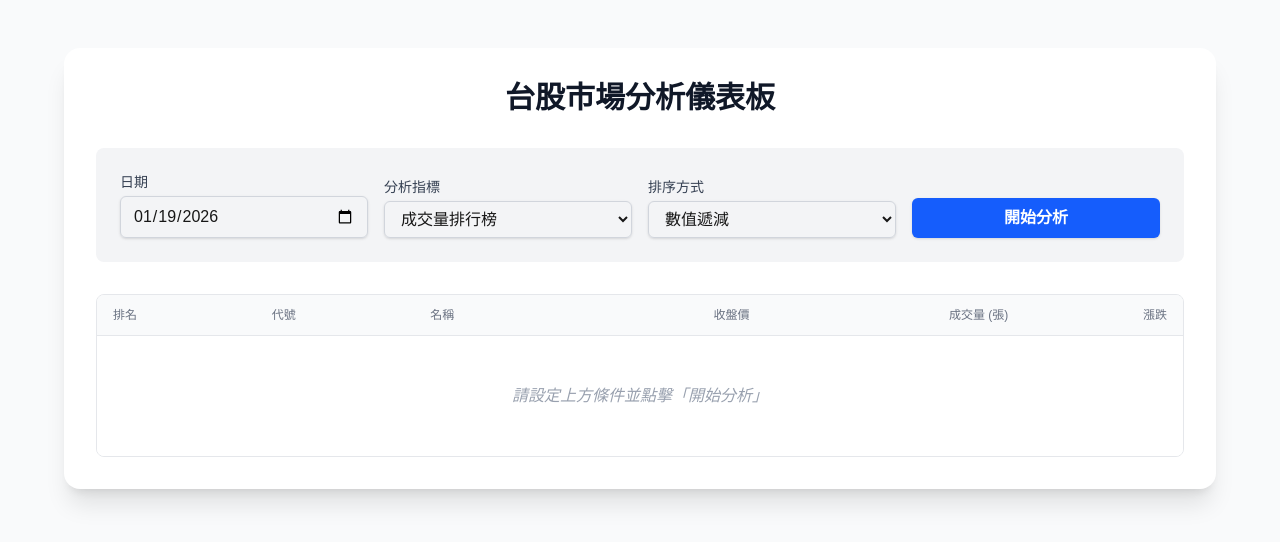
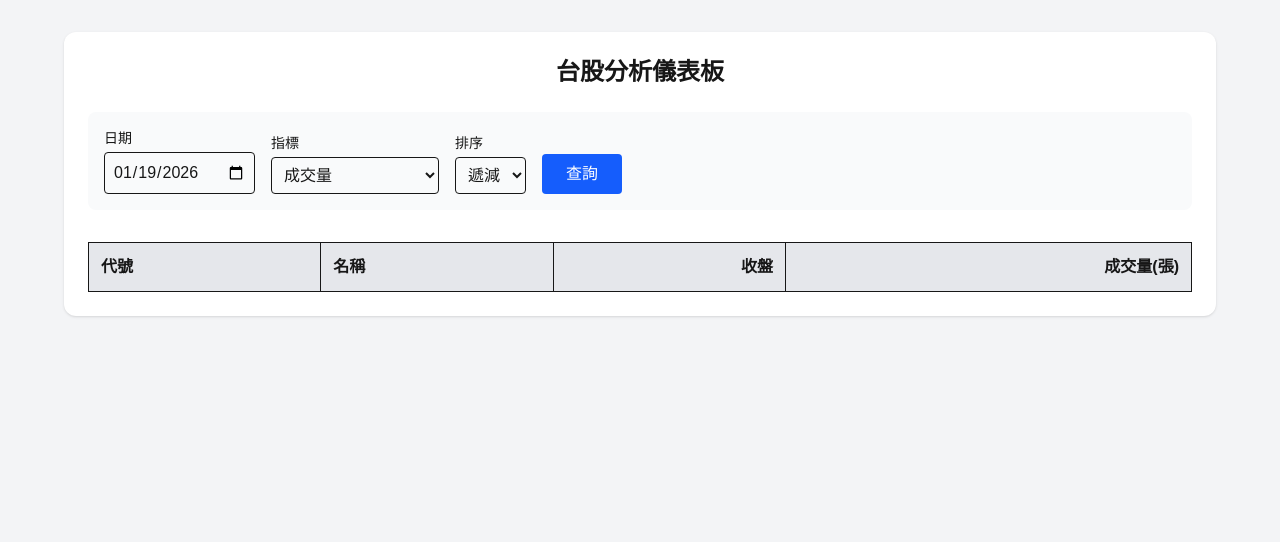
Before and after one commit to lordleeber/my_stock_project, a Next.js app in the folder frontend/: page / in a window 1280 px wide. Shown: the top 542 px of the page. Built offline with nearby package versions, Linux system fonts and the light colour scheme.

Commit message:
fix: 修正 VMA/MA 數據顯示問題並優化前端抓取機制
- Frontend: 禁用 fetch 快取並加入 safeFixed/safeVol 格式化函式
- Calculator: 確保 SQL 查詢包含 volume 欄位以正確計算 VMA

```diff
--- a/frontend/src/app/page.tsx
+++ b/frontend/src/app/page.tsx
@@ -13,153 +13,159 @@ interface StockData {
   ma10?: number;
   ma20?: number;
   ma60?: number;
-  ma120?: number;
-  ma240?: number;
   vma5?: number;
   vma10?: number;
   vma20?: number;
   vma60?: number;
   vma120?: number;
   vma240?: number;
+  [key: string]: any; // 允許動態存取以進行除錯
 }
 
 type Category = "volume" | "ma" | "vma";
 type SortOrder = "asc" | "desc";
 
 export default function Home() {
-  const [selectedDate, setSelectedDate] = useState("");
+  const [selectedDate, setSelectedDate] = useState("2026-01-19");
   const [category, setCategory] = useState<Category>("volume");
   const [sortOrder, setSortOrder] = useState<SortOrder>("desc");
-
   const [stocks, setStocks] = useState<StockData[]>([]);
   const [loading, setLoading] = useState(false);
   const [error, setError] = useState<string | null>(null);
 
   useEffect(() => {
-    setSelectedDate("2026-01-19");
-  }, []);
-
-  useEffect(() => {
-    // 預設都為遞減 (排行榜)
     setSortOrder("desc");
   }, [category]);
 
   const fetchData = async () => {
     if (!selectedDate) return;
-
     setLoading(true);
     setError(null);
-    setStocks([]);
-
     try {
       const apiUrl = process.env.NEXT_PUBLIC_API_URL || "http://localhost:8000";
-      let endpoint = "";
+      const dateParam = selectedDate.replace(/-/g, "");
+      let endpoint = `/quotes/top-volume?date=${dateParam}&limit=10&sort=${sortOrder}`;
 
-      const dateParam = selectedDate.replace(/-/g, "");
-      if (category === "volume") {
-        endpoint = `/quotes/top-volume?date=${dateParam}&limit=10&sort=${sortOrder}`;
-      } else if (category === "ma") {
-        endpoint = `/analysis/ma?date=${dateParam}&limit=10&sort=${sortOrder}`;
-      } else if (category === "vma") {
-        endpoint = `/analysis/vma?date=${dateParam}&limit=10&sort=${sortOrder}`;
-      }
+      if (category === "ma") endpoint = `/analysis/ma?date=${dateParam}&limit=10&sort=${sortOrder}`;
+      else if (category === "vma") endpoint = `/analysis/vma?date=${dateParam}&limit=10&sort=${sortOrder}`;
 
-      const response = await fetch(`${apiUrl}${endpoint}`);
+      console.log(`Fetching: ${apiUrl}${endpoint}`);
+
+      // 加入 { cache: 'no-store' } 防止 Next.js 快取舊資料
+      const response = await fetch(`${apiUrl}${endpoint}`, { cache: 'no-store' });
+
       if (!response.ok) throw new Error("無法取得資料");
 
       const data = await response.json();
+      console.log("API Response Data:", data);
       setStocks(data);
       if (data.length === 0) setError("該日期無成交資料。");
     } catch (err) {
-      setError(err instanceof Error ? err.message : "發生未知錯誤");
+      console.error(err);
+      setError("發生錯誤");
     } finally {
       setLoading(false);
     }
   };
 
+  // 安全格式化數值
+  const safeFixed = (val: any) => {
+    const num = Number(val);
+    if (isNaN(num) || val === null || val === undefined) return "-";
+    return num.toFixed(2);
+  };
+
+  // 安全格式化成交量 (除以 1000)
+  const safeVol = (val: any) => {
+    const num = Number(val);
+    if (isNaN(num) || val === null || val === undefined) return "-";
+    return Math.round(num / 1000).toLocaleString();
+  };
+
   return (
-    <div className="min-h-screen bg-gray-50 py-12 px-4 sm:px-6 lg:px-8">
-      <div className="max-w-6xl mx-auto">
-        <div className="bg-white shadow-xl rounded-2xl p-8">
-          <h1 className="text-3xl font-bold text-gray-900 text-center mb-8">台股市場分析儀表板</h1>
+    <div className="min-h-screen bg-gray-100 p-8">
+      <div className="max-w-6xl mx-auto bg-white rounded-xl shadow p-6">
+        <h1 className="text-2xl font-bold mb-6 text-center">台股分析儀表板</h1>
 
-          <div className="bg-gray-100 p-6 rounded-lg mb-8">
-            <div className="grid grid-cols-1 md:grid-cols-4 gap-4 items-end">
+        <div className="flex flex-wrap gap-4 mb-8 items-end bg-gray-50 p-4 rounded-lg">
           <div>
-                <label className="block text-sm font-medium text-gray-700 mb-1">日期</label>
-                <input type="date" value={selectedDate} onChange={(e) => setSelectedDate(e.target.value)} className="block w-full px-3 py-2 border border-gray-300 rounded-md shadow-sm focus:ring-blue-500 focus:border-blue-500"/>
+            <label className="block text-sm mb-1">日期</label>
+            <input type="date" value={selectedDate} onChange={(e)=>setSelectedDate(e.target.value)} className="border p-2 rounded"/>
           </div>
           <div>
-                <label className="block text-sm font-medium text-gray-700 mb-1">分析指標</label>
-                <select value={category} onChange={(e) => setCategory(e.target.value as Category)} className="block w-full px-3 py-2 border border-gray-300 rounded-md shadow-sm focus:ring-blue-500 focus:border-blue-500">
-                  <option value="volume">成交量排行榜</option>
+            <label className="block text-sm mb-1">指標</label>
+            <select value={category} onChange={(e)=>setCategory(e.target.value as Category)} className="border p-2 rounded">
+              <option value="volume">成交量</option>
               <option value="ma">價格均線 (MA)</option>
               <option value="vma">成交量均線 (VMA)</option>
             </select>
           </div>
           <div>
-                <label className="block text-sm font-medium text-gray-700 mb-1">排序方式</label>
-                <select value={sortOrder} onChange={(e) => setSortOrder(e.target.value as SortOrder)} className="block w-full px-3 py-2 border border-gray-300 rounded-md shadow-sm focus:ring-blue-500 focus:border-blue-500">
-                  <option value="desc">數值遞減</option>
-                  <option value="asc">數值遞增</option>
+            <label className="block text-sm mb-1">排序</label>
+            <select value={sortOrder} onChange={(e)=>setSortOrder(e.target.value as SortOrder)} className="border p-2 rounded">
+              <option value="desc">遞減</option>
+              <option value="asc">遞增</option>
             </select>
           </div>
-              <button onClick={fetchData} disabled={loading} className={`w-full px-4 py-2 rounded-md font-semibold text-white shadow-sm transition-all ${loading ? "bg-gray-400" : "bg-blue-600 hover:bg-blue-700"}`}>
-                {loading ? "查詢中..." : "開始分析"}
-              </button>
-            </div>
+          <button onClick={fetchData} className="bg-blue-600 text-white px-6 py-2 rounded hover:bg-blue-700">查詢</button>
         </div>
 
-          {error && <div className="mb-6 p-4 bg-red-50 border-l-4 border-red-400 text-red-700 rounded">{error}</div>}
+        {error && <div className="text-red-500 mb-4">{error}</div>}
 
-          <div className="overflow-x-auto border border-gray-200 rounded-lg">
-            <table className="min-w-full divide-y divide-gray-200">
-              <thead className="bg-gray-50">
-                <tr>
-                  <th className="px-4 py-3 text-left text-xs font-medium text-gray-500 uppercase">排名</th>
-                  <th className="px-4 py-3 text-left text-xs font-medium text-gray-500 uppercase">代號</th>
-                  <th className="px-4 py-3 text-left text-xs font-medium text-gray-500 uppercase">名稱</th>
-                  <th className="px-4 py-3 text-right text-xs font-medium text-gray-500 uppercase">收盤價</th>
-
-                  {category === "volume" && <><th className="px-4 py-3 text-right text-xs font-medium text-gray-500 uppercase">成交量 (張)</th><th className="px-4 py-3 text-right text-xs font-medium text-gray-500 uppercase">漲跌</th></>}
-                  {category === "ma" && <><th className="px-4 py-3 text-right text-xs font-medium text-blue-600">MA5</th><th className="px-4 py-3 text-right text-xs font-medium text-orange-600">MA20</th><th className="px-4 py-3 text-right text-xs font-medium text-purple-600">MA60</th></>}
-                  {category === "vma" && <><th className="px-4 py-3 text-right text-xs font-medium text-blue-600">VMA5 (張)</th><th className="px-4 py-3 text-right text-xs font-medium text-orange-600">VMA20 (張)</th><th className="px-4 py-3 text-right text-xs font-medium text-purple-600">VMA60 (張)</th></>}
+        <div className="overflow-x-auto">
+          <table className="w-full text-left border-collapse">
+            <thead>
+              <tr className="bg-gray-200">
+                <th className="p-3 border">代號</th>
+                <th className="p-3 border">名稱</th>
+                <th className="p-3 border text-right">收盤</th>
+                {category === "volume" && <th className="p-3 border text-right">成交量(張)</th>}
+                {category === "ma" && (
+                  <>
+                    <th className="p-3 border text-right text-blue-600">MA5</th>
+                    <th className="p-3 border text-right text-orange-600">MA20</th>
+                    <th className="p-3 border text-right text-purple-600">MA60</th>
+                  </>
+                )}
+                {category === "vma" && (
+                  <>
+                    <th className="p-3 border text-right text-blue-600">VMA5(張)</th>
+                    <th className="p-3 border text-right text-orange-600">VMA20(張)</th>
+                    <th className="p-3 border text-right text-purple-600">VMA60(張)</th>
+                  </>
+                )}
               </tr>
             </thead>
-              <tbody className="bg-white divide-y divide-gray-200">
-                {stocks.map((stock, index) => (
-                  <tr key={stock.symbol} className="hover:bg-gray-50 transition-colors">
-                    <td className="px-4 py-4 whitespace-nowrap text-sm font-bold text-gray-500">{index + 1}</td>
-                    <td className="px-4 py-4 whitespace-nowrap text-sm font-mono text-blue-600">{stock.symbol}</td>
-                    <td className="px-4 py-4 whitespace-nowrap text-sm font-medium text-gray-900">{stock.name}</td>
-                    <td className="px-4 py-4 whitespace-nowrap text-sm text-right font-bold">{stock.close.toLocaleString()}</td>
+            <tbody>
+              {stocks.map((s) => (
+                <tr key={s.symbol} className="hover:bg-gray-50">
+                  <td className="p-3 border font-mono">{s.symbol}</td>
+                  <td className="p-3 border">{s.name}</td>
+                  <td className="p-3 border text-right font-bold">{safeFixed(s.close)}</td>
 
-                    {category === "volume" && (
-                      <><td className="px-4 py-4 whitespace-nowrap text-sm text-right">{(stock.volume / 1000).toLocaleString(undefined, { maximumFractionDigits: 0 })}</td>
-                        <td className={`px-4 py-4 whitespace-nowrap text-sm text-right font-medium ${stock.change && stock.change > 0 ? "text-red-600" : stock.change && stock.change < 0 ? "text-green-600" : "text-gray-500"}`}>
-                          {stock.change && stock.change > 0 ? `▲ ${stock.change}` : stock.change && stock.change < 0 ? `▼ ${Math.abs(stock.change)}` : "-"}
-                        </td></>
+                  {category === "volume" && <td className="p-3 border text-right">{safeVol(s.volume)}</td>}
+
+                  {category === "ma" && (
+                    <>
+                      <td className="p-3 border text-right">{safeFixed(s.ma5)}</td>
+                      <td className="p-3 border text-right">{safeFixed(s.ma20)}</td>
+                      <td className="p-3 border text-right">{safeFixed(s.ma60)}</td>
+                    </>
                   )}
-                    {category === "ma" && <><td className="px-4 py-4 text-right text-blue-600">{stock.ma5?.toFixed(2)}</td><td className="px-4 py-4 text-right text-orange-600">{stock.ma20?.toFixed(2)}</td><td className="px-4 py-4 text-right text-purple-600">{stock.ma60?.toFixed(2)}</td></>}
+
                   {category === "vma" && (
-                      <><td className="px-4 py-4 text-right text-blue-600">{((stock.vma5 || 0) / 1000).toLocaleString(undefined, { maximumFractionDigits: 0 })}</td>
-                        <td className="px-4 py-4 text-right text-orange-600">{((stock.vma20 || 0) / 1000).toLocaleString(undefined, { maximumFractionDigits: 0 })}</td>
-                        <td className="px-4 py-4 text-right text-purple-600">{((stock.vma60 || 0) / 1000).toLocaleString(undefined, { maximumFractionDigits: 0 })}</td></>
+                    <>
+                      <td className="p-3 border text-right">{safeVol(s.vma5)}</td>
+                      <td className="p-3 border text-right">{safeVol(s.vma20)}</td>
+                      <td className="p-3 border text-right">{safeVol(s.vma60)}</td>
+                    </>
                   )}
                 </tr>
               ))}
-                {!loading && stocks.length === 0 && !error && (
-                  <tr>
-                    <td colSpan={8} className="px-6 py-12 text-center text-gray-400 italic">
-                      請設定上方條件並點擊「開始分析」
-                    </td>
-                  </tr>
-                )}
             </tbody>
           </table>
         </div>
       </div>
     </div>
-    </div>
   );
 }
```
Lines whose indentation alone changed are shown as unchanged.
